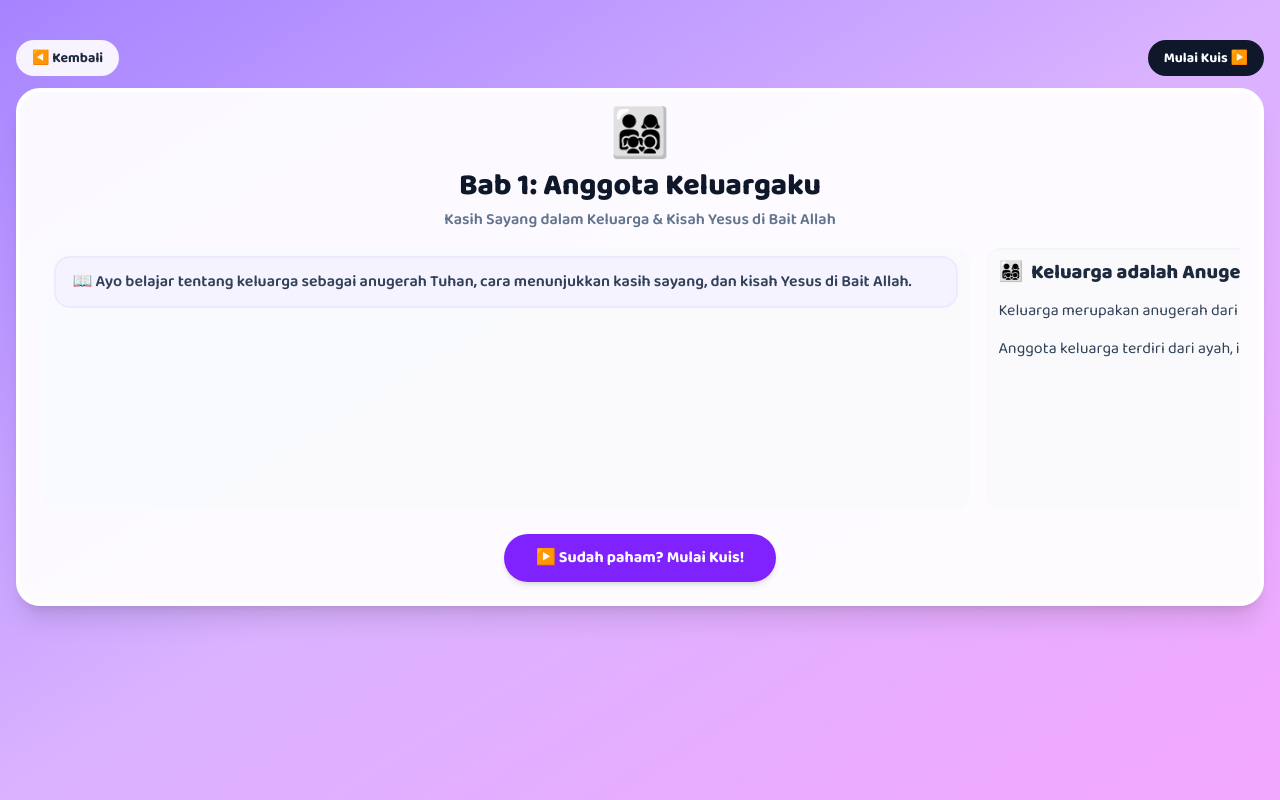
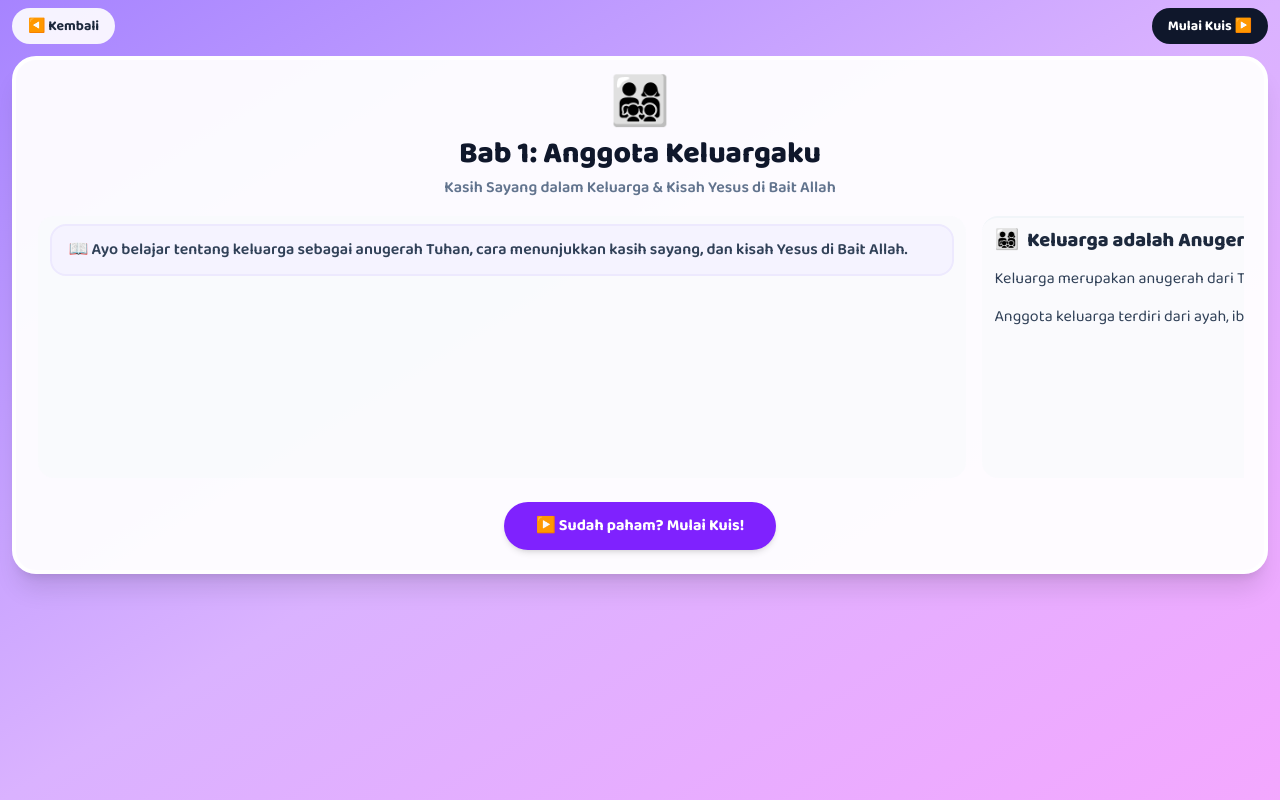
Before and after one commit to theodoresibp/kuis-belajar-anak, a Next.js app: page /materi/bab-1-anggota-keluargaku in a window 1280 px wide. Built offline with nearby package versions, Linux system fonts and the light colour scheme.

Commit message:
Fit horizontal material carousel to landscape viewport

```diff
--- a/src/app/materi/[chapterId]/page.tsx
+++ b/src/app/materi/[chapterId]/page.tsx
@@ -21,7 +21,7 @@ export default async function MaterialPage({
 
   return (
     <main
-      className={`h-full min-h-0 w-full flex-1 overflow-hidden flex flex-col items-center justify-start gap-3 bg-gradient-to-br ${chapter.gradient} px-4 py-8 sm:py-10`}
+      className={`h-full min-h-0 w-full flex-1 overflow-hidden flex flex-col items-center justify-start gap-3 bg-gradient-to-br ${chapter.gradient} px-3 py-2`}
     >
       <MaterialView chapter={chapter} subjectId={subject.id} />
     </main>
```
